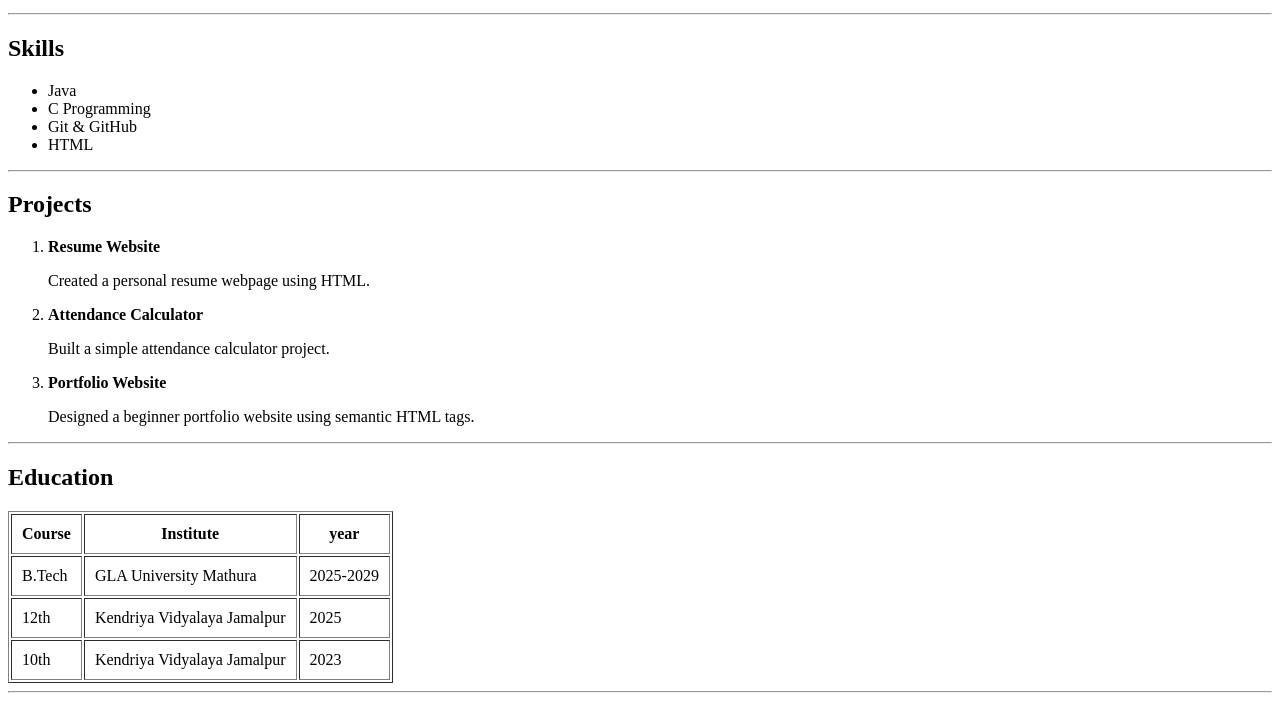
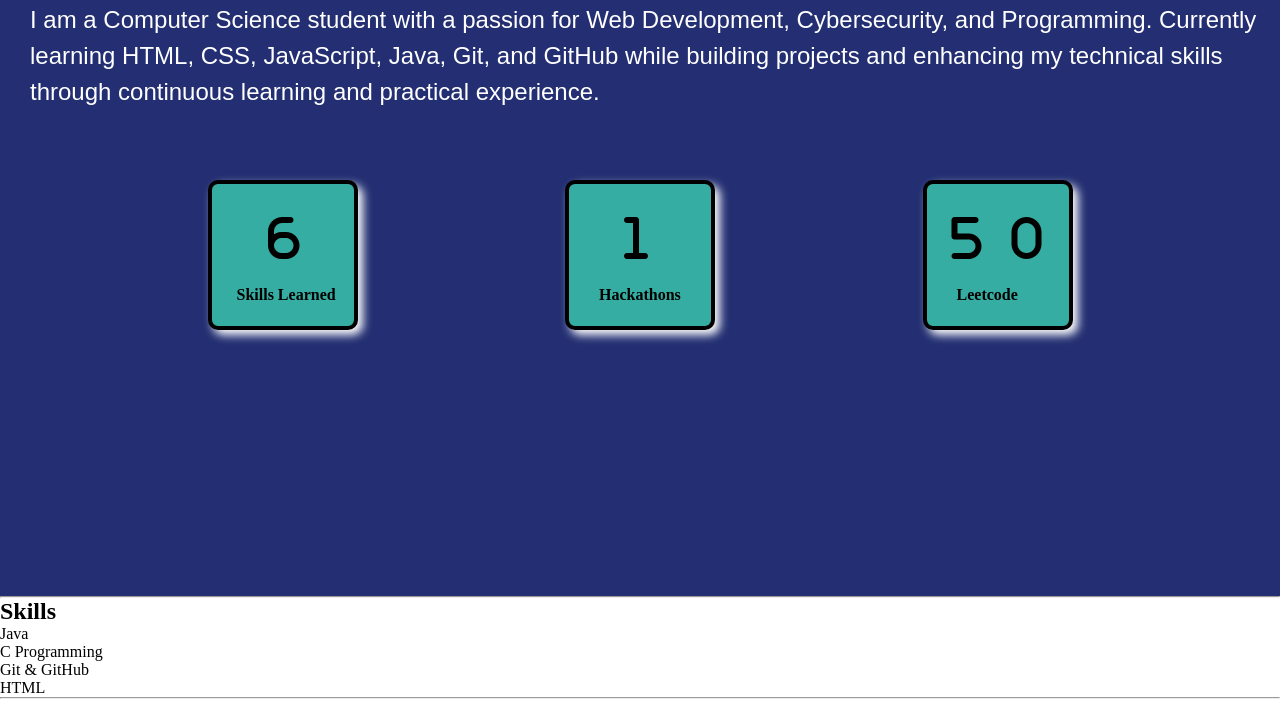
Before and after one commit to anantraj0018/portfolio-website, a plain HTML site: page index.html in a window 1280 px wide. Shown: the part 264-967 px from the top of the page. Drawn offline with Linux system fonts and the light colour scheme.

Commit message:
[second-commit]

```diff
--- a/index.html
+++ b/index.html
@@ -4,29 +4,34 @@
     <meta charset="UTF-8">
     <meta name="viewport" content="width=device-width, initial-scale=1.0">
     <title>Anant Raj Portfolio</title>
+    <link rel="stylesheet" href="style.css">
+    <link rel="stylesheet" href="https://cdnjs.cloudflare.com/ajax/libs/font-awesome/7.0.1/css/all.min.css">
+
 </head>
 <body>
     <header>
-        <h1>Anant Raj</h1>
-        <p>B.Tech CSE Student | Web Development Enthusiast</p>
-        <hr>
+        <div class="navbar">
         <nav>
-            <a href="#about">About</a>
-            <a href="#skills">Skills</a>
-            <a href="#projects">Projects</a>
-            <a href="#education">Education</a>
-            <a href="#contact">Contact</a>
+            <div class="nav"><a href="#about">About</a></div>
+            <div class="nav"><a href="#skills">Skills</a></div>
+            <div class="nav"><a href="#projects">Projects</a></div>
+            <div class="nav"><a href="#education">Education</a></div>
+            <div class="nav"><a href="#contact">Contact</a></div>
         </nav>
+        </div>
     </header>
     <main>
         <section id="about">
         <h2>About Me</h2>
-        <p> Hello! My name is Anant Raj. I am a B.Tech Computer
-                Science student interested in Web Development,
-                Cybersecurity, and Programming.</p>
-                <p>I am currently learning HTML, Java, Git, and GitHub while building beginner-friendly projects.
-
-</p>
+        <p id="p1"> Hello! I am Anant Raj.</p>
+          <p id="p2">I am a Computer Science student with a passion for Web Development, Cybersecurity, and Programming.
+                 Currently learning HTML, CSS, JavaScript, Java, Git,
+                 and GitHub while building projects and enhancing my technical skills through continuous learning and practical experience.</p>
+                <div class="badges">
+                    <div id="skill"><i class="fa-solid fa-6"></i><p>Skills Learned</p></div>
+                    <div id="hackathon"><i class="fa-solid fa-1"></i><p>Hackathons</p></div>
+                    <div id="leetcode"><i class="fa-solid fa-5"></i><i class="fa-solid fa-0"></i><p>Leetcode</p></div>
+                </div>
         </section>
         <hr>
         <section id="skills">
--- /dev/null
+++ b/style.css
@@ -0,0 +1,160 @@
+
+*{
+margin:0;
+padding:0;
+box-sizing:border-box;
+scroll-behavior:smooth;
+}
+.navbar{
+    background-color:#2F578A;
+    height:60px;
+}
+nav{
+    display:flex;
+    justify-content:space-evenly;
+    padding-top:20px;
+}
+.nav a{
+    color:white;
+    font-size:15px;
+    text-decoration:none;
+    font-family:Arial, Helvetica, sans-serif;
+    font-weight:bold;
+    transition:0.3s;
+    transition-delay: 0.3s;
+    transition-timing-function:ease-in;
+}
+.nav a:hover{
+    color:#36ADA3;
+    font-size:18px;
+}
+#about{
+    background-color:#232F72;
+    height:100vh;
+    line-height:1.5;
+}
+#about h2 {
+   color:white;
+   padding-left:30px;
+   padding-top:30px;
+   font-size:1.5rem;
+
+}
+#p1{
+    color:white;
+    padding-left:30px;
+    padding-top:60px;
+    font-size:2.5rem;
+   font-family:Arial, Helvetica, sans-serif;
+   font-weight:bold;
+}
+
+#p2{
+    color:white;
+    font-size:1.5rem;
+    padding-left:30px;
+    padding-top:20px;
+    font-family:Arial, Helvetica, sans-serif;
+}
+.badges{
+    display:flex;
+    align-items:center;
+    justify-content:space-evenly;
+    padding-top:70px;
+}
+#skill{
+    height:150px;
+    width:150px;
+    background-color:#36ADA3;
+    box-shadow:5px 5px 10px white;
+    border:4px solid black;
+    border-radius:10px;
+    transition:0.3s;
+    transition-delay:0.3s;
+    transition-timing-function:ease-in;
+}
+#skill i {
+    font-size:3rem;
+   padding-top:30px;
+   padding-left:55px;
+}
+#skill p {
+    font-size:1 rem;
+    font-weight: bold;
+    padding-top:20px;
+    padding-left:25px;
+}
+#hackathon{
+     height:150px;
+    width:150px;
+    background-color:rgb(7, 8, 8);
+}
+#leetcode{
+     height:150px;
+    width:150px;
+    background-color:rgb(4, 126, 233);
+}
+#skill:hover{
+
+ box-shadow:5px 5px 10px black;
+  height:180px;
+    width:180px;
+    font-size:1.5rem;
+}
+#hackathon{
+    height:150px;
+    width:150px;
+    background-color:#36ADA3;
+    box-shadow:5px 5px 10px white;
+    border:4px solid black;
+    border-radius:10px;
+    transition:0.3s;
+    transition-delay:0.3s;
+    transition-timing-function:ease-in;
+}
+#hackathon i {
+    font-size:3rem;
+   padding-top:30px;
+   padding-left:55px;
+}
+#hackathon p{
+    font-size:1 rem;
+    font-weight: bold;
+    padding-top:20px;
+    padding-left:30px;
+}
+#hackathon:hover{
+    box-shadow:5px 5px 10px black;
+  height:180px;
+    width:180px;
+    font-size:1.5rem;
+}
+#leetcode{
+    height:150px;
+    width:150px;
+    background-color:#36ADA3;
+    box-shadow:5px 5px 10px white;
+    border:4px solid black;
+    border-radius:10px;
+    transition:0.3s;
+    transition-delay:0.3s;
+    transition-timing-function:ease-in;
+}
+#leetcode i {
+    font-size:3rem;
+   padding-top:30px;
+   padding-left:20px;
+}
+#leetcode p {
+    font-size:1rem;
+    font-weight: bold;
+    padding-top:20px;
+    padding-left:30px;
+
+}
+#leetcode:hover{
+    box-shadow:5px 5px 10px black;
+  height:180px;
+    width:180px;
+    font-size:1.5rem;
+}
```
